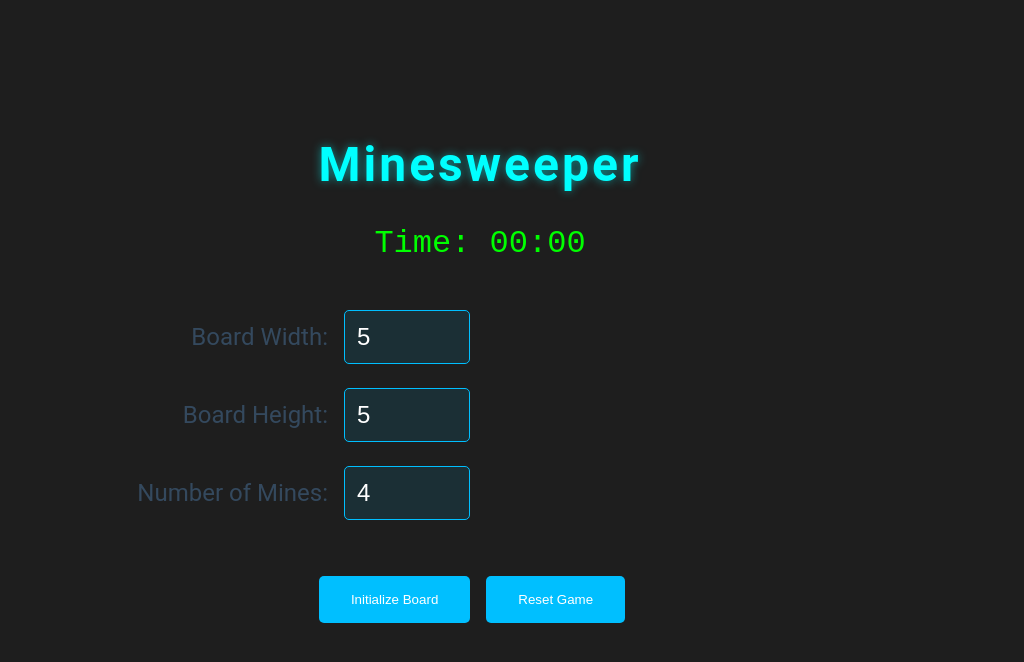
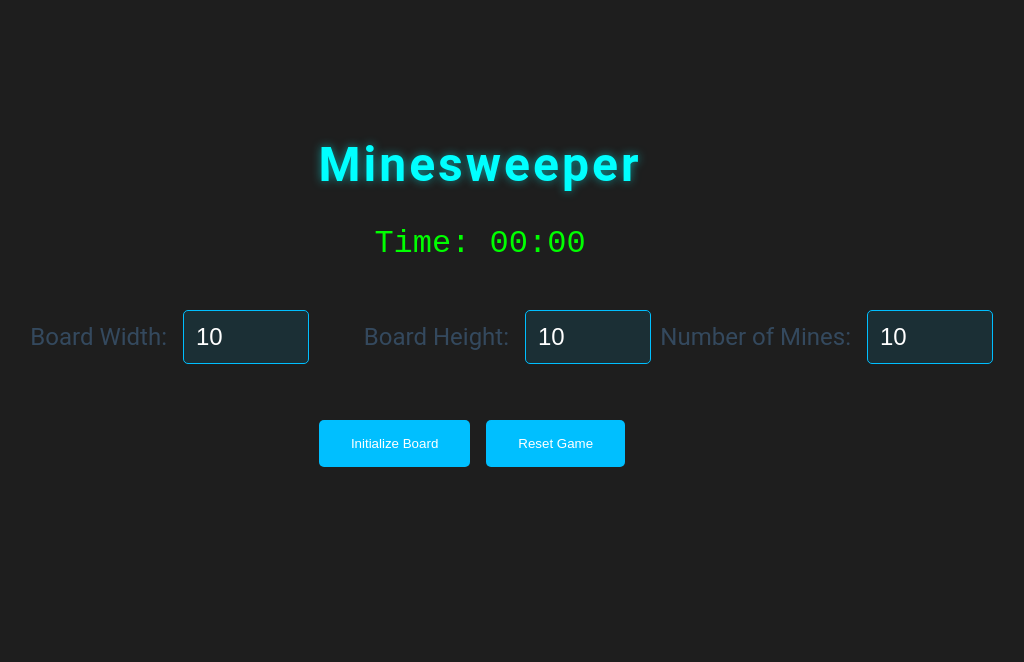
Before and after one commit to AlexanderLiteplo/mine_sweeper, a Vue app in the folder frontend/: page / in a window 1280 px wide. Shown: the top 662 px of the page, without its empty margins (160-1184 px from the left). Built offline with nearby package versions, Linux system fonts and the light colour scheme.

Commit message:
making user input a bar, and creating readme

```diff
--- a/frontend/src/assets/styles/main.css
+++ b/frontend/src/assets/styles/main.css
@@ -47,9 +47,10 @@ input[type="number"] {
 
 .controls {
   display: flex;
-  flex-direction: column;
-  align-items: flex-start;
-  margin-bottom: 2rem; /* Space before the buttons */
+  flex-direction: row;
+  justify-content: center;
+  align-items: center;
+  margin-bottom: 2rem;
 }
 
 .control-item {
--- a/frontend/src/composables/useMineSweeper.ts
+++ b/frontend/src/composables/useMineSweeper.ts
@@ -2,9 +2,9 @@ import { ref, computed } from 'vue';
 import { initializeBoard as apiInitializeBoard, placeMines as apiPlaceMines } from "../api";
 
 export function useMinesweeper() {
-  const boardWidth = ref(5);
-  const boardHeight = ref(5);
-  const numMines = ref(4);
+  const boardWidth = ref(10);
+  const boardHeight = ref(10);
+  const numMines = ref(10);
   const firstClickRow = ref(0);
   const firstClickCol = ref(0);
   const board = ref<boolean[][] | null>(null);
```
Also changed, not shown: frontend/src/App.vue (line endings or trailing spaces), 1 other file (tests, documents, lock files or other folders).
